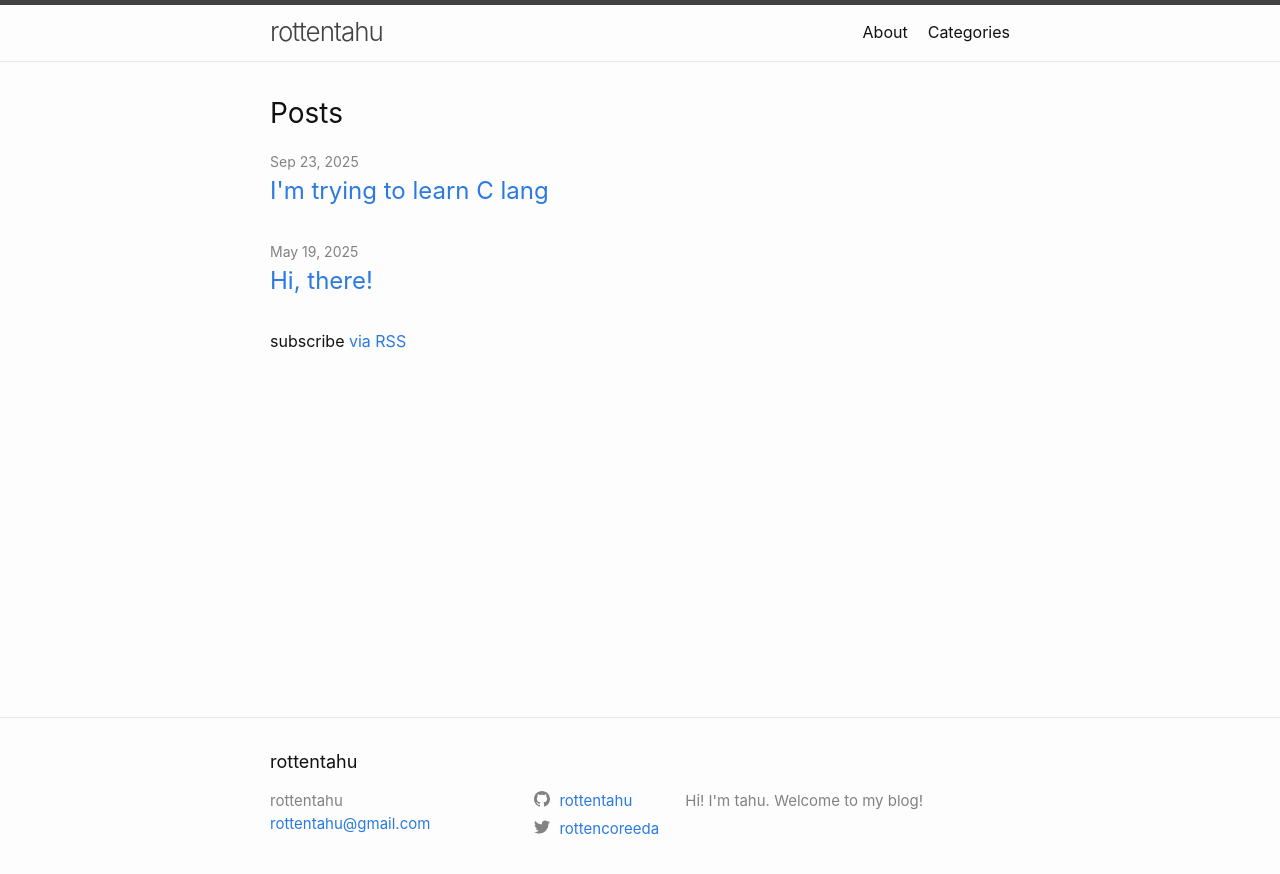
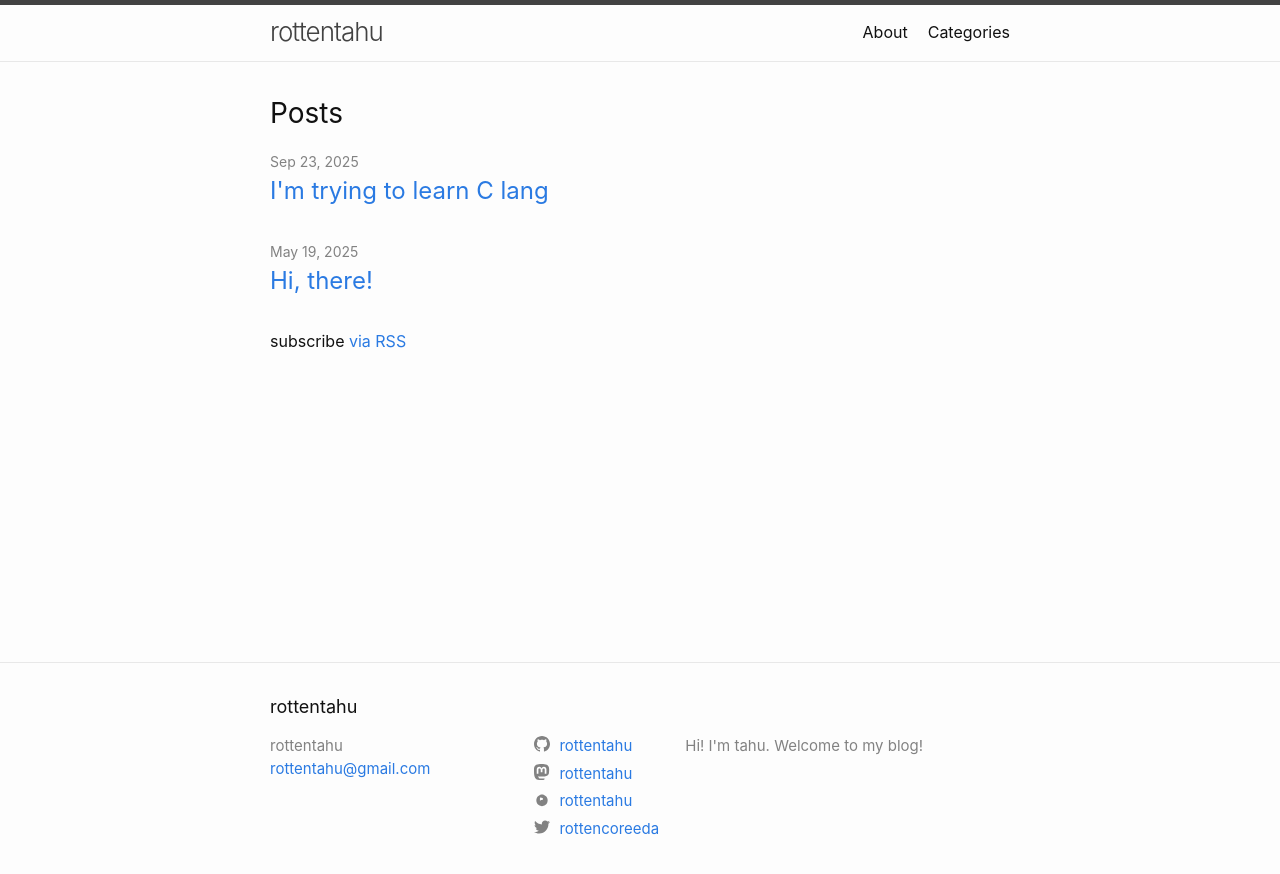
Before and after one commit to rottentahu/rottentahu.github.io, a Jekyll site: the page built from index.markdown, in a window 1280 px wide. Shown: the top 874 px of the page. Built offline with Jekyll 4.4.1, drawn with Linux system fonts in a browser that asks for light colours.

Commit message:
improve social media

```diff
--- a/_config.yml
+++ b/_config.yml
@@ -25,7 +25,9 @@ description: >- # this means to ignore newlines until "baseurl:"
 baseurl: "" # the subpath of your site, e.g. /blog
 url: "" # the base hostname & protocol for your site, e.g. http://example.com
 twitter_username: rottencoreeda
-github_username:  rottentahu
+github_username: rottentahu
+mastodon_username: rottentahu
+pixelfed_username: rottentahu
 
 # Build settings
 theme: minima
--- a/_includes/social.html
+++ b/_includes/social.html
@@ -1,14 +1,156 @@
 <ul class="social-media-list">
-  {%- if site.dribbble_username -%}<li><a href="https://dribbble.com/{{ site.dribbble_username| cgi_escape | escape }}"><svg class="svg-icon"><use xlink:href="{{ '/assets/minima-social-icons.svg#dribbble' | relative_url }}"></use></svg> <span class="username">{{ site.dribbble_username| escape }}</span></a></li>{%- endif -%}
-  {%- if site.facebook_username -%}<li><a href="https://www.facebook.com/{{ site.facebook_username| cgi_escape | escape }}"><svg class="svg-icon"><use xlink:href="{{ '/assets/minima-social-icons.svg#facebook' | relative_url }}"></use></svg> <span class="username">{{ site.facebook_username| escape }}</span></a></li>{%- endif -%}
-  {%- if site.flickr_username -%}<li><a href="https://www.flickr.com/photos/{{ site.flickr_username| cgi_escape | escape }}"><svg class="svg-icon"><use xlink:href="{{ '/assets/minima-social-icons.svg#flickr' | relative_url }}"></use></svg> <span class="username">{{ site.flickr_username| escape }}</span></a></li>{%- endif -%}
-  {%- if site.github_username -%}<li><a href="https://github.com/{{ site.github_username| cgi_escape | escape }}"><svg class="svg-icon"><use xlink:href="{{ '/assets/minima-social-icons.svg#github' | relative_url }}"></use></svg> <span class="username">{{ site.github_username| escape }}</span></a></li>{%- endif -%}
-  {%- if site.instagram_username -%}<li><a href="https://instagram.com/{{ site.instagram_username| cgi_escape | escape }}"><svg class="svg-icon"><use xlink:href="{{ '/assets/minima-social-icons.svg#instagram' | relative_url }}"></use></svg> <span class="username">{{ site.instagram_username| escape }}</span></a></li>{%- endif -%}
-  {%- if site.linkedin_username -%}<li><a href="https://www.linkedin.com/in/{{ site.linkedin_username| cgi_escape | escape }}"><svg class="svg-icon"><use xlink:href="{{ '/assets/minima-social-icons.svg#linkedin' | relative_url }}"></use></svg> <span class="username">{{ site.linkedin_username| escape }}</span></a></li>{%- endif -%}
-  {%- if site.pinterest_username -%}<li><a href="https://www.pinterest.com/{{ site.pinterest_username| cgi_escape | escape }}"><svg class="svg-icon"><use xlink:href="{{ '/assets/minima-social-icons.svg#pinterest' | relative_url }}"></use></svg> <span class="username">{{ site.pinterest_username| escape }}</span></a></li>{%- endif -%}
-  {%- for mst in site.mastodon -%}{%- if mst.username and mst.instance -%}<li><a href="https://{{ mst.instance| cgi_escape | escape}}/@{{mst.username}}"><svg class="svg-icon"><use xlink:href="{{ '/assets/minima-social-icons.svg#mastodon' | relative_url }}"></use></svg> <span class="username">{{ mst.username|escape }}</span></a></li>{%- endif -%}{%- endfor -%}
-  {%- if site.twitter_username -%}<li><a href="https://www.twitter.com/{{ site.twitter_username| cgi_escape | escape }}"><svg class="svg-icon"><use xlink:href="{{ '/assets/minima-social-icons.svg#twitter' | relative_url }}"></use></svg> <span class="username">{{ site.twitter_username| escape }}</span></a></li>{%- endif -%}
-  {%- if site.youtube_username -%}<li><a href="https://youtube.com/{{ site.youtube_username| cgi_escape | escape }}"><svg class="svg-icon"><use xlink:href="{{ '/assets/minima-social-icons.svg#youtube' | relative_url }}"></use></svg> <span class="username">{{ site.youtube_username| escape }}</span></a></li>{%- endif -%}
-  {%- if site.googleplus_username -%}<li><a href="https://plus.google.com/{{ site.googleplus_username| escape }}"><svg class="svg-icon"><use xlink:href="{{ '/assets/minima-social-icons.svg#googleplus' | relative_url }}"></use></svg> <span class="username">{{ site.googleplus_username| escape }}</span></a></li>{%- endif -%}
-  {%- if site.rss -%}<li><a href="{{ 'feed.xml' | relative_url }}"><svg class="svg-icon"><use xlink:href="{{ '/assets/minima-social-icons.svg#rss' | relative_url }}"></use></svg> <span>{{ site.rss | escape }}</span></a></li>{%- endif -%}
+  {%- if site.dribbble_username -%}
+  <li>
+    <a
+      href="https://dribbble.com/{{ site.dribbble_username| cgi_escape | escape }}"
+      ><svg class="svg-icon">
+        <use
+          xlink:href="{{ '/assets/minima-social-icons.svg#dribbble' | relative_url }}"
+        ></use>
+      </svg>
+      <span class="username">{{ site.dribbble_username| escape }}</span></a
+    >
+  </li>
+  {%- endif -%} {%- if site.facebook_username -%}
+  <li>
+    <a
+      href="https://www.facebook.com/{{ site.facebook_username| cgi_escape | escape }}"
+      ><svg class="svg-icon">
+        <use
+          xlink:href="{{ '/assets/minima-social-icons.svg#facebook' | relative_url }}"
+        ></use>
+      </svg>
+      <span class="username">{{ site.facebook_username| escape }}</span></a
+    >
+  </li>
+  {%- endif -%} {%- if site.flickr_username -%}
+  <li>
+    <a
+      href="https://www.flickr.com/photos/{{ site.flickr_username| cgi_escape | escape }}"
+      ><svg class="svg-icon">
+        <use
+          xlink:href="{{ '/assets/minima-social-icons.svg#flickr' | relative_url }}"
+        ></use>
+      </svg>
+      <span class="username">{{ site.flickr_username| escape }}</span></a
+    >
+  </li>
+  {%- endif -%} {%- if site.github_username -%}
+  <li>
+    <a href="https://github.com/{{ site.github_username| cgi_escape | escape }}"
+      ><svg class="svg-icon">
+        <use
+          xlink:href="{{ '/assets/minima-social-icons.svg#github' | relative_url }}"
+        ></use>
+      </svg>
+      <span class="username">{{ site.github_username| escape }}</span></a
+    >
+  </li>
+  {%- endif -%} {%- if site.instagram_username -%}
+  <li>
+    <a
+      href="https://instagram.com/{{ site.instagram_username| cgi_escape | escape }}"
+      ><svg class="svg-icon">
+        <use
+          xlink:href="{{ '/assets/minima-social-icons.svg#instagram' | relative_url }}"
+        ></use>
+      </svg>
+      <span class="username">{{ site.instagram_username| escape }}</span></a
+    >
+  </li>
+  {%- endif -%} {%- if site.linkedin_username -%}
+  <li>
+    <a
+      href="https://www.linkedin.com/in/{{ site.linkedin_username| cgi_escape | escape }}"
+      ><svg class="svg-icon">
+        <use
+          xlink:href="{{ '/assets/minima-social-icons.svg#linkedin' | relative_url }}"
+        ></use>
+      </svg>
+      <span class="username">{{ site.linkedin_username| escape }}</span></a
+    >
+  </li>
+  {%- endif -%} {%- if site.pinterest_username -%}
+  <li>
+    <a
+      href="https://www.pinterest.com/{{ site.pinterest_username| cgi_escape | escape }}"
+      ><svg class="svg-icon">
+        <use
+          xlink:href="{{ '/assets/minima-social-icons.svg#pinterest' | relative_url }}"
+        ></use>
+      </svg>
+      <span class="username">{{ site.pinterest_username| escape }}</span></a
+    >
+  </li>
+  {%- endif -%} {%- if site.mastodon_username -%}
+  <li>
+    <a
+      href="https://mastodon.social/@{{ site.mastodon_username| cgi_escape | escape }}"
+      ><svg class="svg-icon">
+        <use
+          xlink:href="{{ '/assets/minima-social-icons.svg#mastodon' | relative_url }}"
+        ></use>
+      </svg>
+      <span class="username">{{ site.mastodon_username| escape }}</span></a
+    >
+  </li>
+  {%- endif -%} {%- if site.pixelfed_username -%}
+  <li>
+    <a
+      href="https://pixelfed.social/@{{ site.pixelfed_username| cgi_escape | escape }}"
+      ><svg class="svg-icon">
+        <use
+          xlink:href="{{ '/assets/minima-social-icons.svg#pixelfed' | relative_url }}"
+        ></use>
+      </svg>
+      <span class="username">{{ site.pixelfed_username| escape }}</span></a
+    >
+  </li>
+  {%- endif -%} {%- if site.twitter_username -%}
+  <li>
+    <a
+      href="https://www.twitter.com/{{ site.twitter_username| cgi_escape | escape }}"
+      ><svg class="svg-icon">
+        <use
+          xlink:href="{{ '/assets/minima-social-icons.svg#twitter' | relative_url }}"
+        ></use>
+      </svg>
+      <span class="username">{{ site.twitter_username| escape }}</span></a
+    >
+  </li>
+  {%- endif -%} {%- if site.youtube_username -%}
+  <li>
+    <a
+      href="https://youtube.com/{{ site.youtube_username| cgi_escape | escape }}"
+      ><svg class="svg-icon">
+        <use
+          xlink:href="{{ '/assets/minima-social-icons.svg#youtube' | relative_url }}"
+        ></use>
+      </svg>
+      <span class="username">{{ site.youtube_username| escape }}</span></a
+    >
+  </li>
+  {%- endif -%} {%- if site.googleplus_username -%}
+  <li>
+    <a href="https://plus.google.com/{{ site.googleplus_username| escape }}"
+      ><svg class="svg-icon">
+        <use
+          xlink:href="{{ '/assets/minima-social-icons.svg#googleplus' | relative_url }}"
+        ></use>
+      </svg>
+      <span class="username">{{ site.googleplus_username| escape }}</span></a
+    >
+  </li>
+  {%- endif -%} {%- if site.rss -%}
+  <li>
+    <a href="{{ 'feed.xml' | relative_url }}"
+      ><svg class="svg-icon">
+        <use
+          xlink:href="{{ '/assets/minima-social-icons.svg#rss' | relative_url }}"
+        ></use>
+      </svg>
+      <span>{{ site.rss | escape }}</span></a
+    >
+  </li>
+  {%- endif -%}
 </ul>
```
Also changed, not shown: _includes/icon-pixelfed.svg (added), assets/minima-social-icons.svg, favicon.ico.
